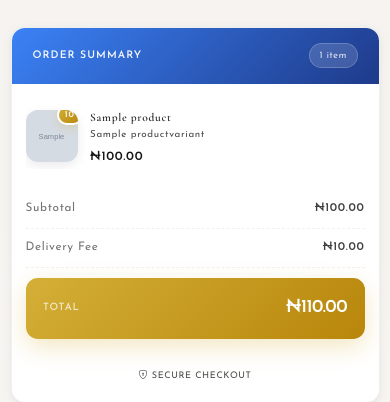
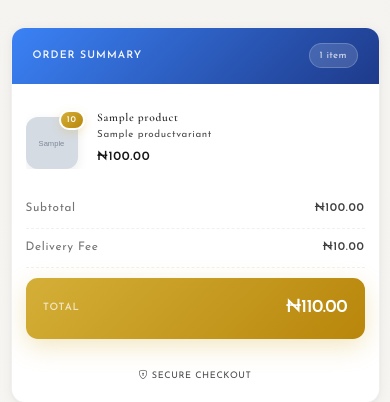
Before and after one commit to Deejulu/OlidStores, a Django app: page /checkout/ in a window 390 px wide; the page is wider, and only the part inside the window is pictured. Shown: the part 2157-2559 px from the top of that part. Run offline with Django 5.2, Linux system fonts and the light colour scheme; a user stored in the database is signed in; data comes from the database, SQL or seed files in the repository; tables that the repository leaves empty hold one stand-in row (values such as "Sample post"); grey boxes marked "Sample" are stand-in pictures; some libraries are stand-ins or nearby versions; some web fonts are replaced.

Commit message:
fix: checkout qty badge no longer clipped by overflow:hidden on image wrapper

```diff
--- a/templates/orders/checkout.html
+++ b/templates/orders/checkout.html
@@ -1526,15 +1526,23 @@
         height: 60px;
         flex-shrink: 0;
         border-radius: 12px;
-        overflow: hidden;
-        background: #f5f5f5;
-        box-shadow: 0 4px 12px rgba(0,0,0,0.08);
-    }
-    .ck-item-img img {
+        /* NO overflow:hidden here — that clips the qty badge */
+        overflow: visible;
+        background: transparent;
+        /* shift the box up-right so the badge has space without affecting layout */
+        margin-top: 8px;
+        margin-right: 8px;
+    }
+    .ck-item-img img,
+    .ck-item-placeholder {
         width: 100%;
         height: 100%;
         object-fit: cover;
         display: block;
+        border-radius: 12px;           /* re-apply rounding on the image itself */
+        overflow: hidden;
+        background: #f5f5f5;
+        box-shadow: 0 4px 12px rgba(0,0,0,0.08);
     }
     .ck-item-placeholder {
         width: 100%;
@@ -1547,8 +1555,8 @@
     }
     .ck-item-qty {
         position: absolute;
-        top: -6px;
-        right: -6px;
+        top: -8px;
+        right: -8px;
         min-width: 22px;
         height: 22px;
         border-radius: 99px;
@@ -1718,13 +1726,15 @@
         .ck-item-img {
             width: 52px;
             height: 52px;
+            margin-top: 7px;
+            margin-right: 7px;
         }
         .ck-item-qty {
             min-width: 20px;
             height: 20px;
             font-size: 0.62rem;
-            top: -5px;
-            right: -5px;
+            top: -7px;
+            right: -7px;
         }
         .ck-item-name {
             font-size: 0.82rem;
```
